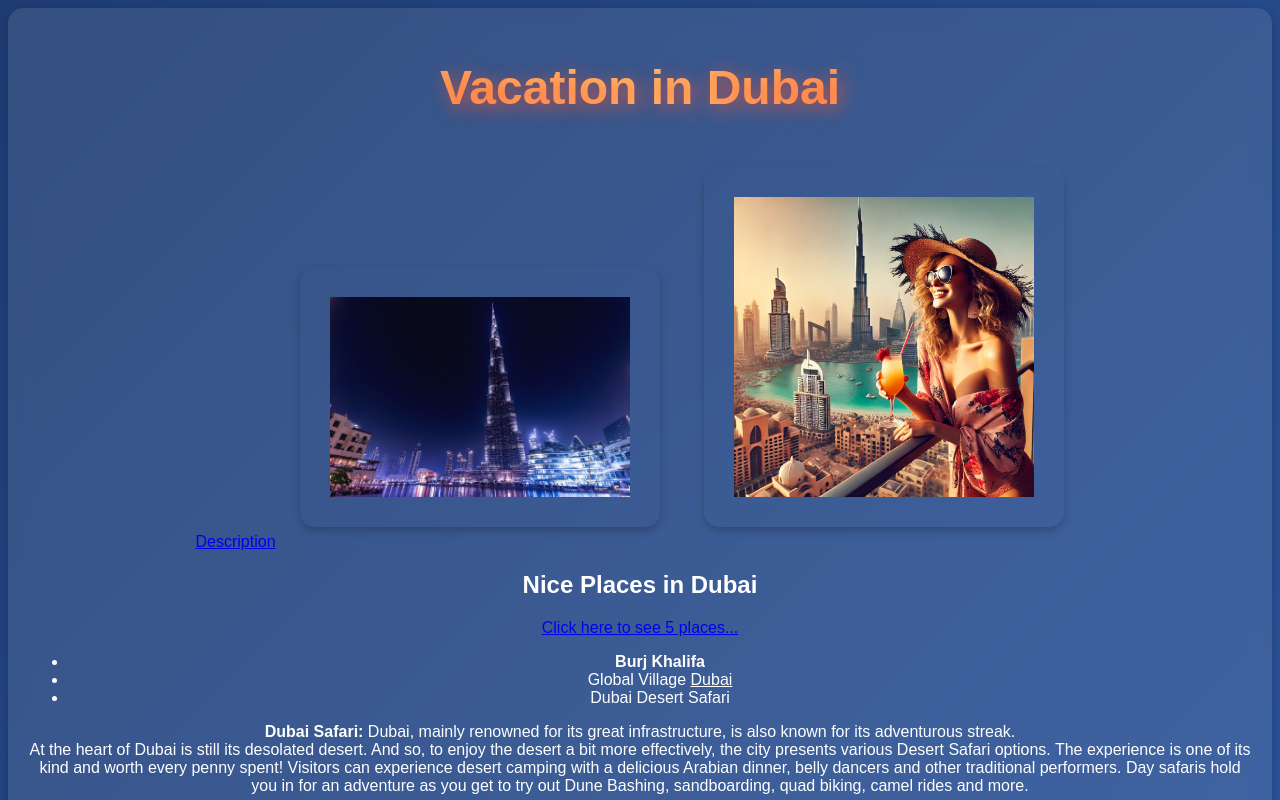
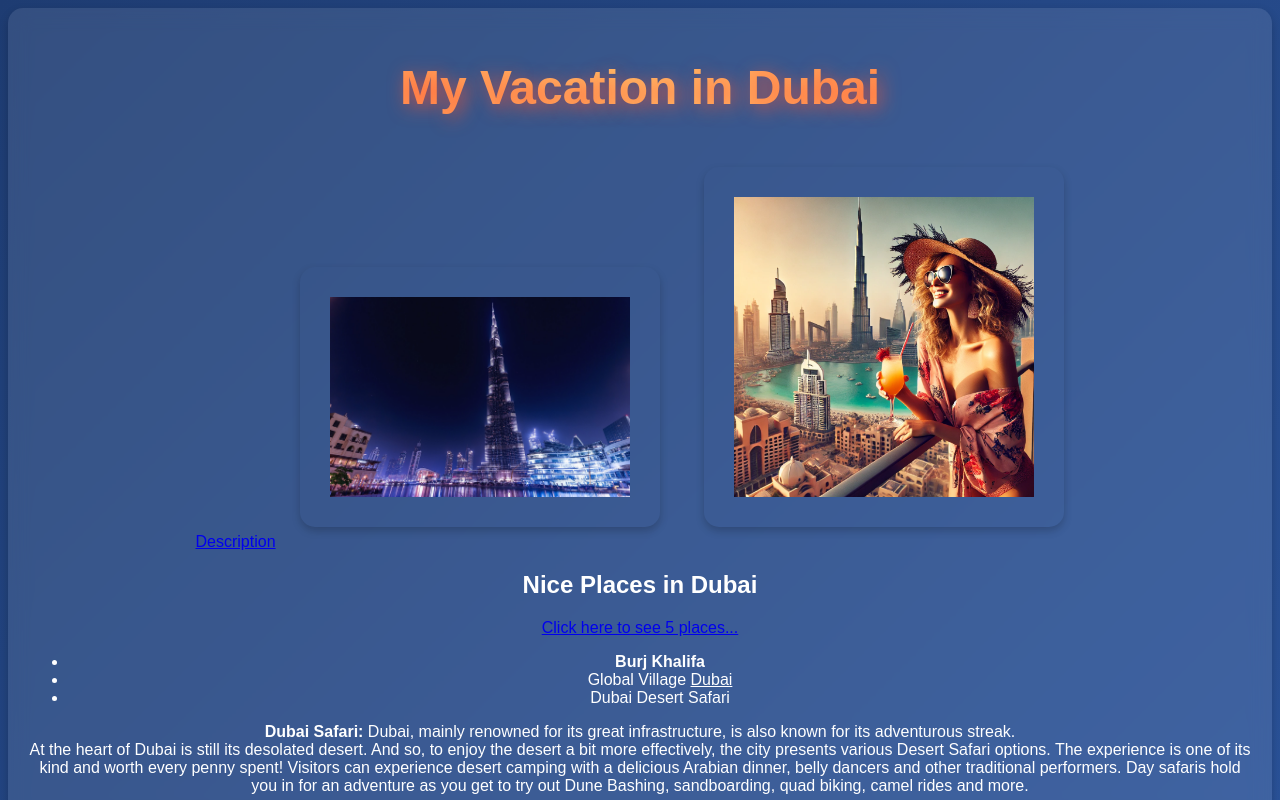
Before and after one commit to galmatalon/auto55, a plain HTML site: page index.html in a window 1280 px wide. Shown: the top 800 px of the page. Drawn offline with Linux system fonts and the light colour scheme.

Commit message:
Add files via upload

```diff
--- a/index.html
+++ b/index.html
@@ -5,7 +5,7 @@
 </head>
 <body>
 <div class="container">
-	<h1 id="nicetitle">Vacation in Dubai</h1>
+	<h1 id="nicetitle">My Vacation in Dubai</h1>
 	<a href="#desc">Description</a>
 	<img src="images/burj.jpg" />
 	<img id="desc" src="images/desert.jpg" />
```
